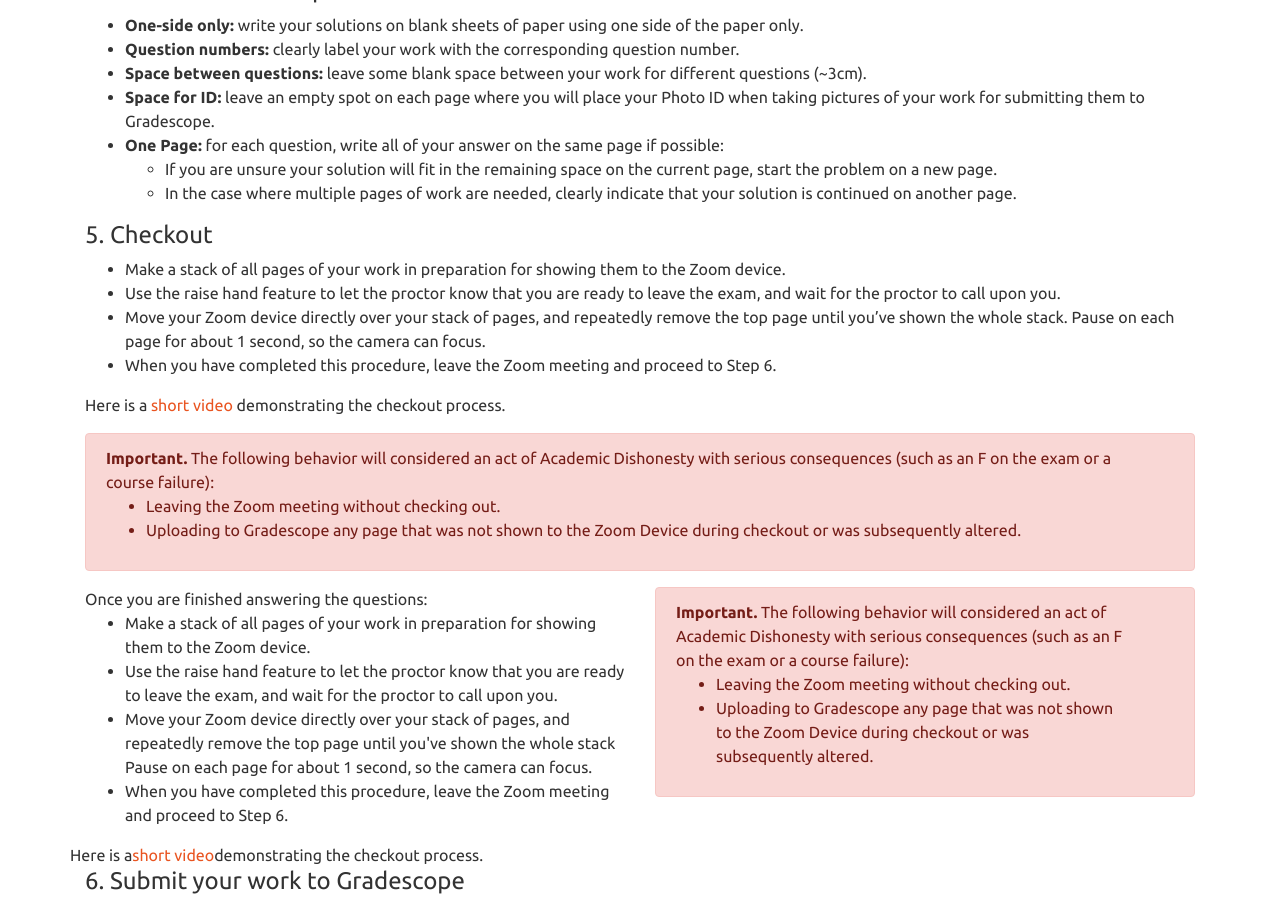
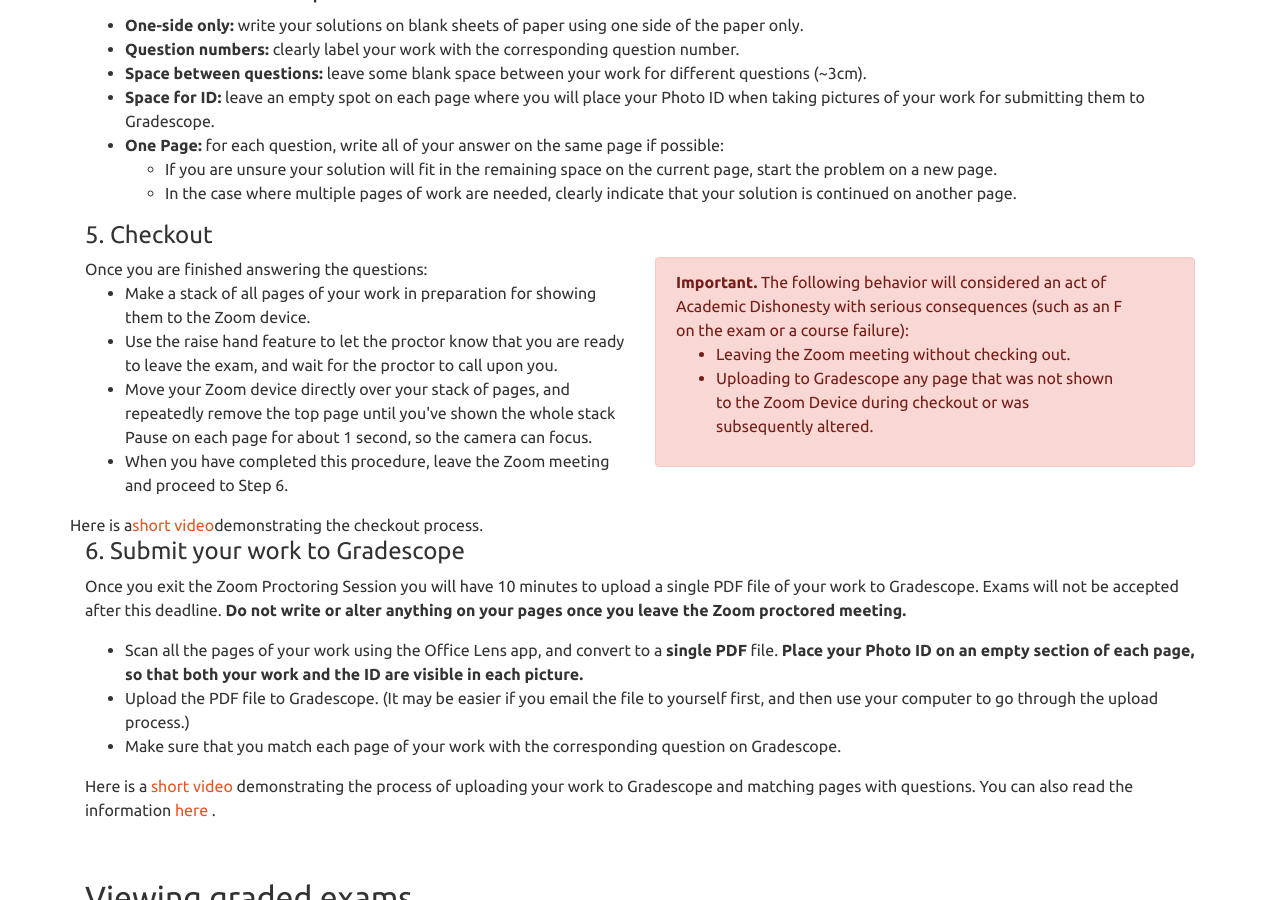
Before and after one commit to ub-math/exam_guides, a Jekyll site: the page built from docs/index.md, in a window 1280 px wide and 900 px high, scrolled down 4691 px. Built offline with Jekyll 4.4.1, drawn with Linux system fonts in a browser that asks for light colours.

Commit message:
Update index.md

```diff
--- a/docs/index.md
+++ b/docs/index.md
@@ -263,28 +263,6 @@ and can make you vulnerable to dishonesty by others.
 
 #### 5. Checkout
 
-* Make a stack of all pages of your work in preparation for showing them to the Zoom device.
-* Use the raise hand feature to let the proctor know that you are ready to leave the exam, and wait for the proctor to call upon you.
-* Move your Zoom device directly over your stack of pages, and repeatedly remove the top page until you've shown the whole stack.
-  Pause on each page for about 1 second, so the camera can focus.
-* When you have completed this procedure,  leave the Zoom meeting and proceed to Step 6.
-
-Here is a [short video](https://ub.hosted.panopto.com/Panopto/Pages/Viewer.aspx?id=1665fd0d-3d0a-4c76-9049-ac5b00e8a2da){:target="_blank" rel="noopener"} demonstrating the checkout process.
-
-<div class="alert alert-dismissible alert-danger">
-<b>Important.</b> The following behavior will considered an act of Academic Dishonesty with serious consequences
-(such as an F on the exam or a course failure):
-
-  <ul>
-  <li> Leaving the Zoom meeting without checking out. </li>
-  <li> Uploading to Gradescope any page that was not shown to the Zoom Device during checkout or was subsequently altered. </li>
-  </ul>
-</div>
-
-
-
-
-
 
 <div class="container" style="padding-left:0">
     <div class="row">
```
